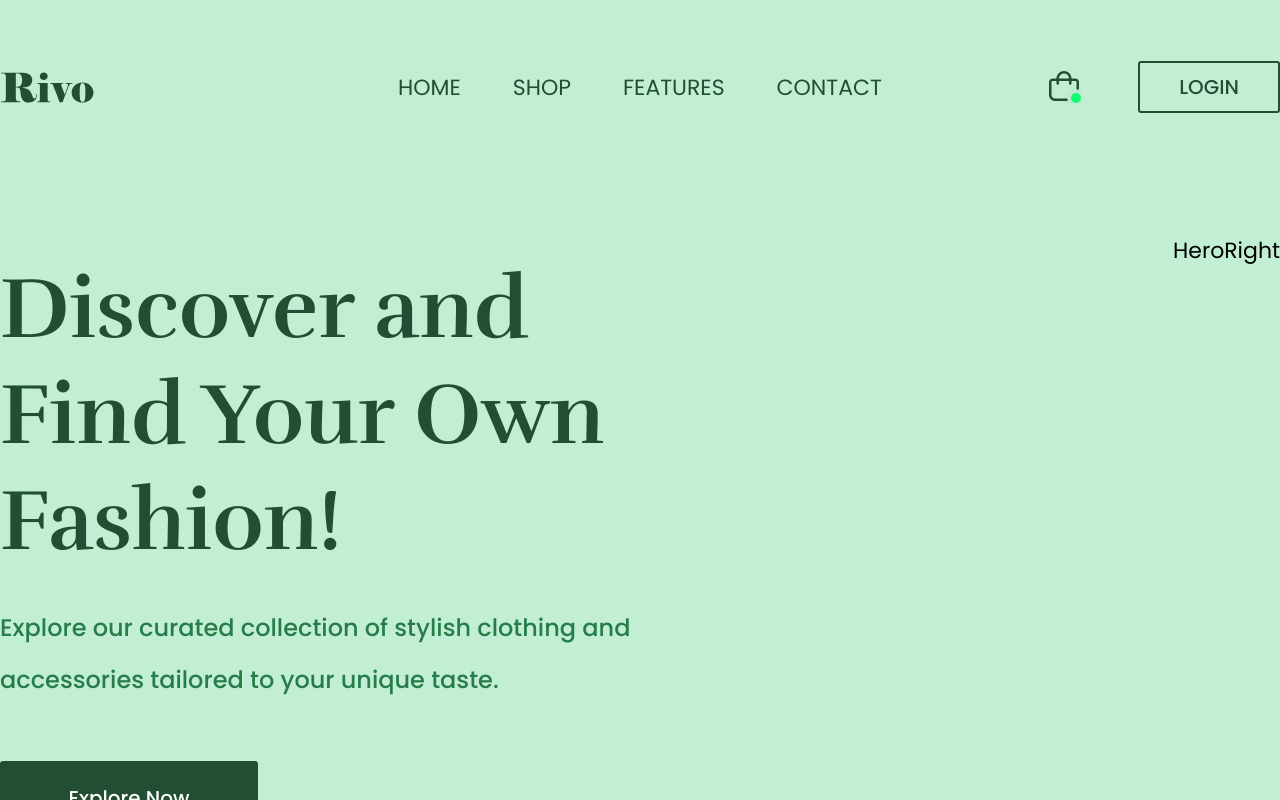
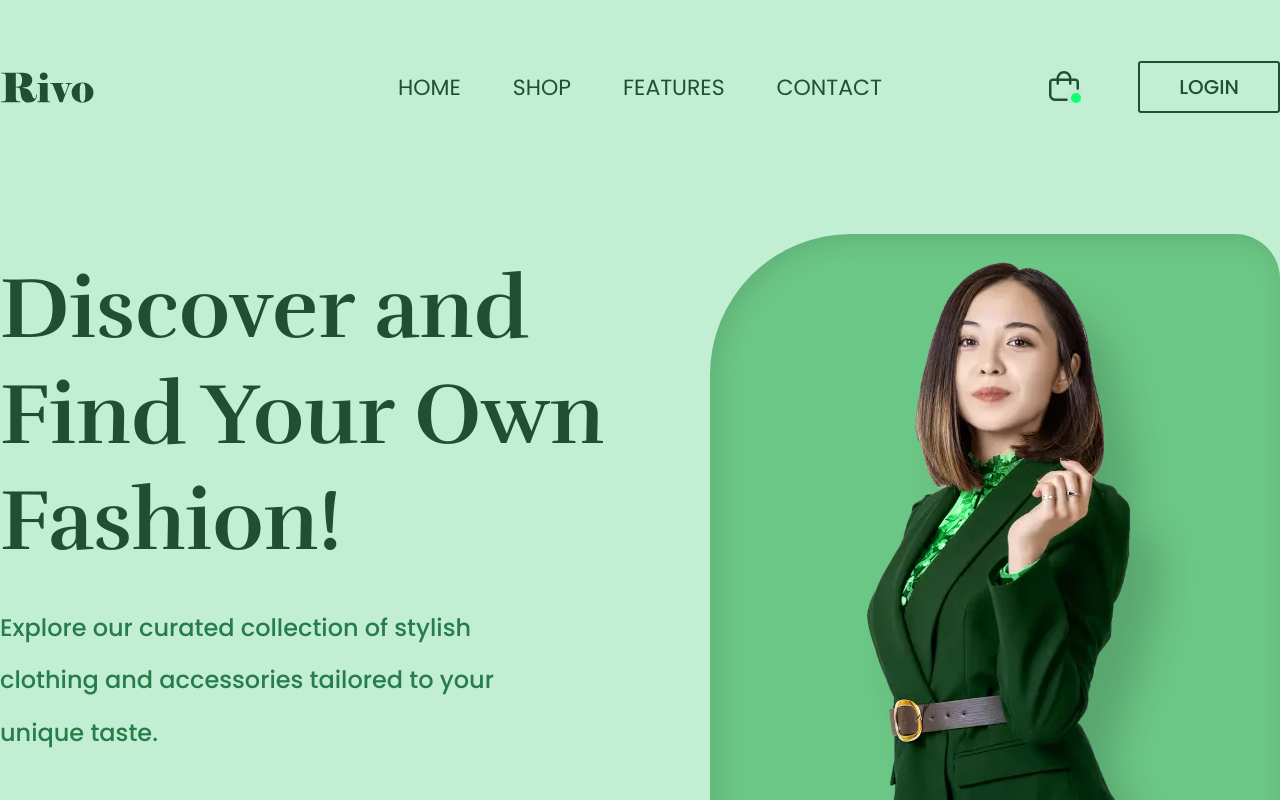
Before and after one commit to vinhhao-truong/rivo-ecomm-code-test, a Next.js app: page / in a window 1280 px wide. Shown: the top 800 px of the page. Built offline with nearby package versions, Linux system fonts and the light colour scheme.

Commit message:
Update Hero section (No responsive yet)

```diff
--- a/components/pages/Home/sections/Hero/HeroLeft.tsx
+++ b/components/pages/Home/sections/Hero/HeroLeft.tsx
@@ -10,7 +10,7 @@ const HeroLeft = () => {
       <h1 className="font-rufina font-bold text-[86px] leading-[106.21px] text-system-green-2 mb-[27px]">
         {heading}
       </h1>
-      <p className="text-[#267D49] text-[24px] font-medium leading-[52.8px] mb-[54px]">
+      <p className="text-[#267D49] text-[24px] font-medium leading-[52.8px] mb-[54px] w-[565px]">
         {content}
       </p>
       <Button type="Filled" width="258px" height="74px">
--- a/components/pages/Home/sections/Hero/HeroRight.tsx
+++ b/components/pages/Home/sections/Hero/HeroRight.tsx
@@ -1,7 +1,33 @@
 import React from "react";
+import heroData from "@/data/pages/home/hero.json";
+import ReactProps from "@/interfaces/ReactProps";
+import { getClassNames } from "@/utils/common/getAttribs";
+import Image from "next/image";
+
+const { cardColor, imageURL } = heroData.right;
+
+const Card: React.FC<ReactProps> = ({ children, className }) => {
+  return (
+    <div
+      style={{
+        backgroundColor: cardColor,
+        boxShadow: "inset 6px 4px 26px hsla(0, 0%, 0%, 0.12)",
+      }}
+      className={`${getClassNames(
+        className
+      )} w-[570px] h-[717px] rounded-tl-[141px] rounded-tr-[45px] rounded-br-[150px] rounded-bl-[82px]`}
+    >
+      {children}
+    </div>
+  );
+};
 
 const HeroRight = () => {
-  return <div>HeroRight</div>;
+  return (
+    <Card className="relative">
+      <Image src={imageURL} alt="hero_right_img" fill />
+    </Card>
+  );
 };
 
 export default HeroRight;
```
Also changed, not shown: components/svg/ShoppingCartAdd.tsx (+3 -3 lines).
